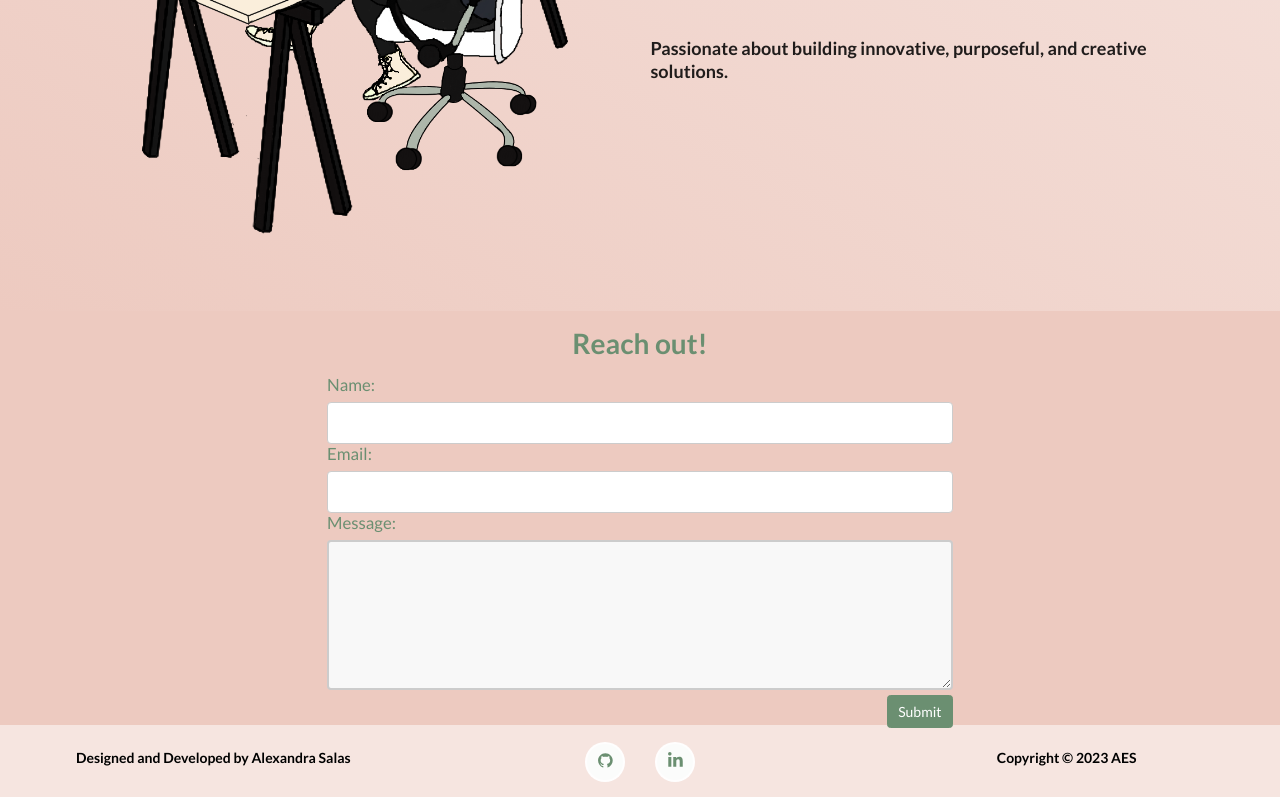
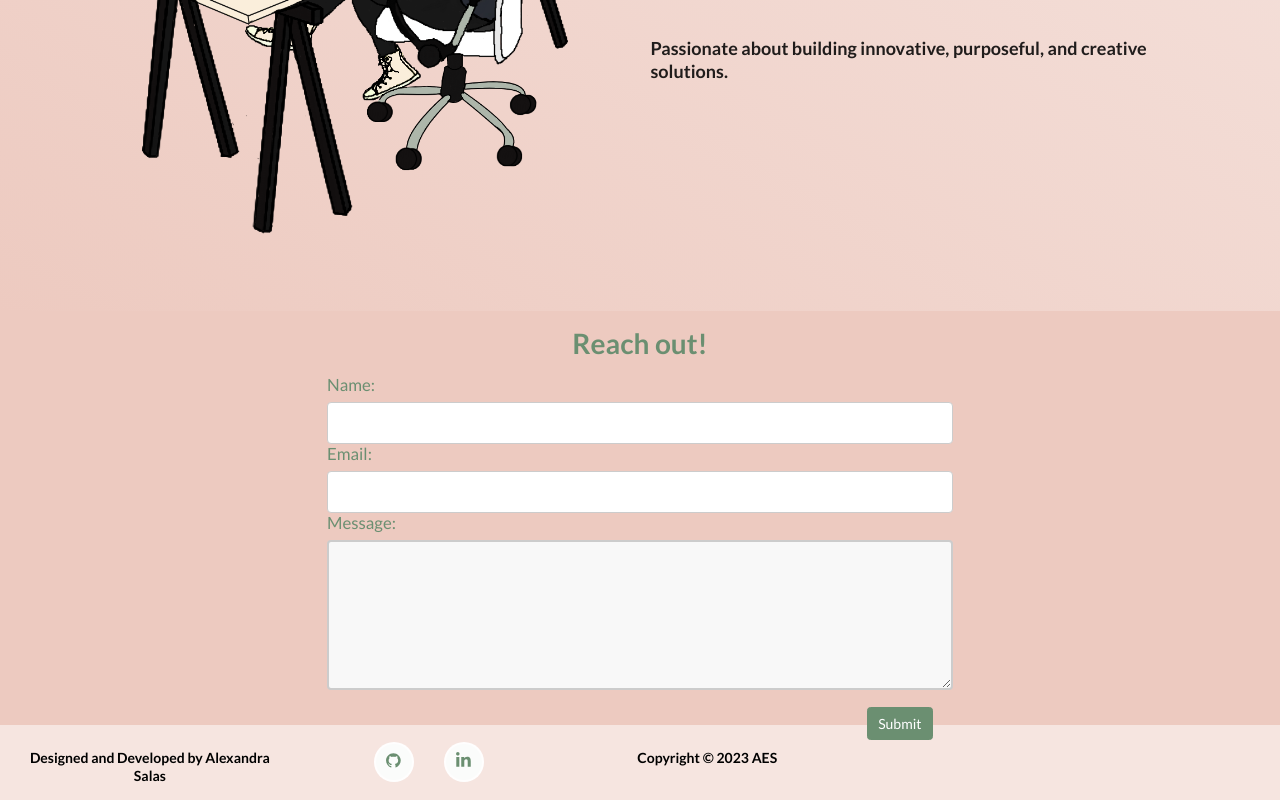
Before and after one commit to aesalas/SalasPortfolio, a React (Create React App) app: page / in a window 1280 px wide. Shown: the part 421-1221 px from the top of the page. Built offline with nearby package versions, Linux system fonts and the light colour scheme.

Commit message:
button styling

```diff
--- a/src/components/ContactForm.js
+++ b/src/components/ContactForm.js
@@ -113,7 +113,7 @@ const Form = () => {
                     {errors.message && <p>{errors.message}</p>}
                 </div>
 
-                <div style={{ justifyContent: "center", position: "relative" }}>
+                <div className="submit-btn" style={{ justifyContent: "center", position: "relative" }}>
                   <Button type="submit"
                   className="submit-btn"
                   variant="primary"
```
